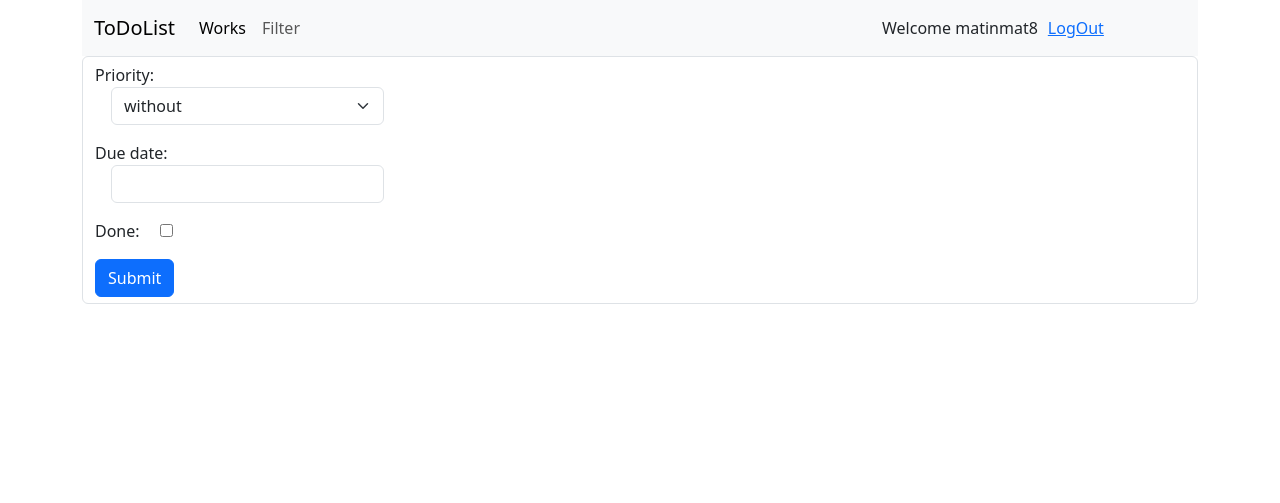
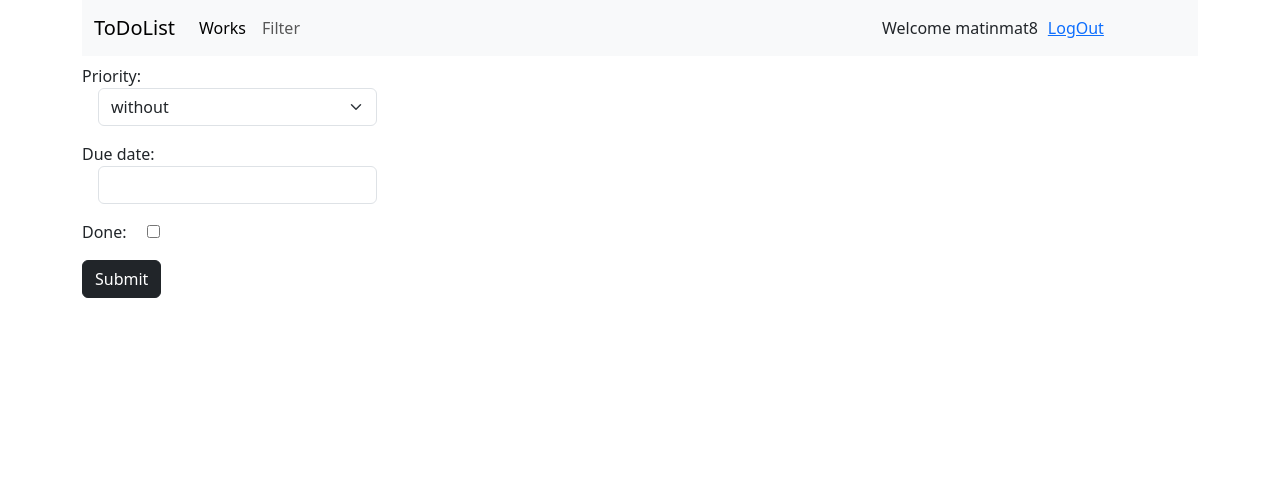
Before and after one commit to matinmat8/ToDoList, a Django app: page /filter/ in a window 1280 px wide. Shown: the top 503 px of the page. Run offline with Django 3.2, Linux system fonts and the light colour scheme; a user stored in the database is signed in; data comes from the database, SQL or seed files in the repository; some libraries are stand-ins or nearby versions.

Commit message:
change buttons' color

```diff
--- a/todolist/templates/todolist/children.html
+++ b/todolist/templates/todolist/children.html
@@ -42,9 +42,9 @@
     <form style="margin:30px 0 15px 0; display:none;" id="form" method="POST" action="{% url 'todolist:get_children' work.pk %}">
       {{ form.as_p }}
       {% csrf_token %}
-      <input class="btn btn-primary" id="button" type="submit">
+      <input class="btn btn-dark" id="button" type="submit">
     </form>
-    <button style="margin:15px 0 15px 0;" type="button" onclick="ShowForm()" id="Add-Work" class="btn btn-primary">Add Child +</button>
+    <button style="margin:15px 0 15px 0;" type="button" onclick="ShowForm()" id="Add-Work" class="btn btn-dark">Add Child +</button>
   </div>
 
 {% endblock %}
--- a/todolist/templates/todolist/filter.html
+++ b/todolist/templates/todolist/filter.html
@@ -3,20 +3,13 @@
 
 {% block title %}hi{% endblock %}
 
-  <meta charset="utf-8">
-  <meta name="viewport" content="width=device-width, initial-scale=1, shrink-to-fit=no">
-  <title>Static Example</title>
-  <style>body {font-family: Arial, sans-serif;}</style>
-
-
-
 
 {% block main_content %}
-    <div class="container">
-        <form id="form" class="form-control" method="POST" action="{% url 'todolist:filter' %}">
+    <div class="container-sm mt-2">
+        <form id="form" method="POST" action="{% url 'todolist:filter' %}">
           {{ form.as_p }}
           {% csrf_token %}
-          <input class="btn btn-primary" id="button" type="submit">
+          <input class="btn btn-dark" id="button" type="submit">
         </form>
     </div>
     {% for obj in object_list %}
--- a/todolist/templates/todolist/works.html
+++ b/todolist/templates/todolist/works.html
@@ -14,9 +14,9 @@
         <form style="display:none;" id="form" method="POST" action="{% url 'todolist:list' %}">
             {{ form.as_p }}
             {% csrf_token %}
-            <input class="btn btn-primary" id="button" type="submit">
+            <input class="btn btn-dark" id="button" type="submit">
         </form>
-        <button style="margin:15px 0 15px 0;" type="button" onclick="ShowForm()" id="Add-Work" class="btn btn-primary">Add Work +</button>
+        <button style="margin:15px 0 15px 0;" type="button" onclick="ShowForm()" id="Add-Work" class="btn btn-dark">Add Work +</button>
         <br>
     </div>
 {% endblock %}
```
